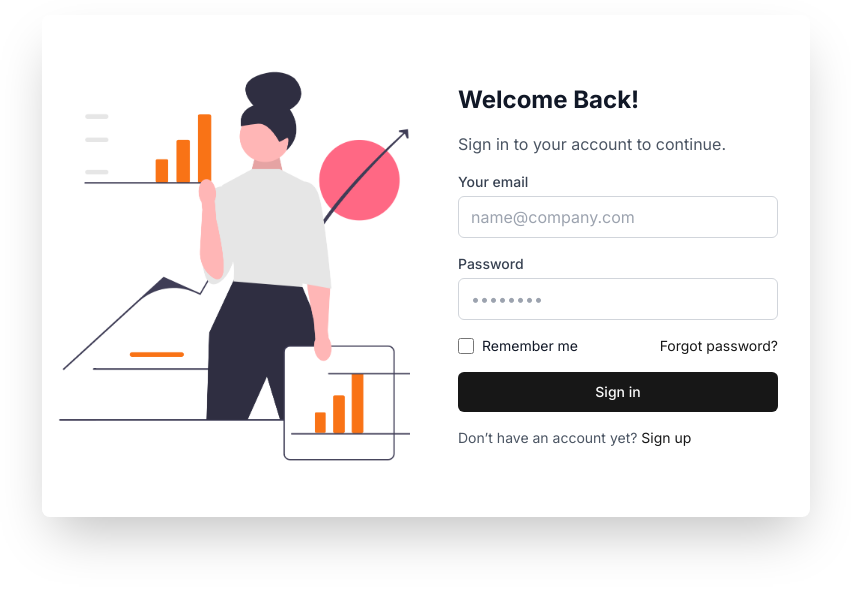
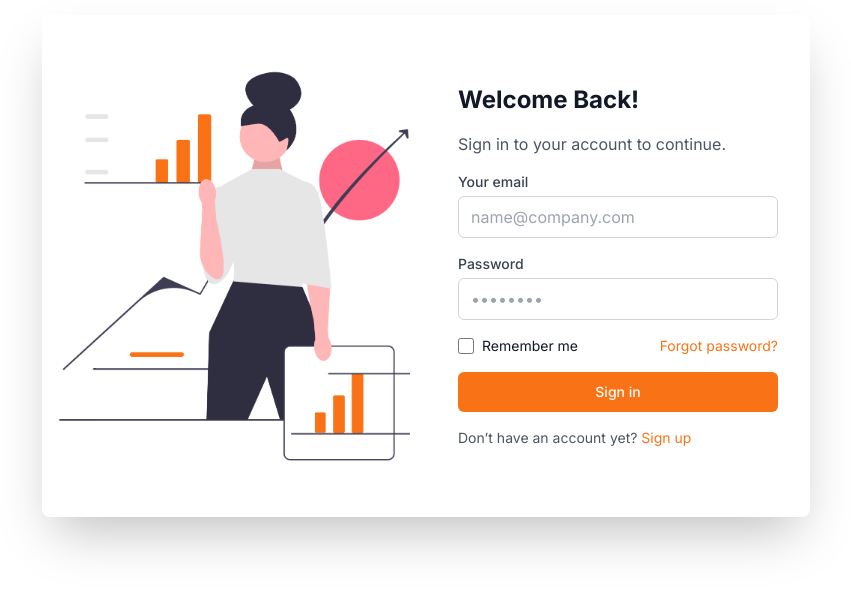
Before and after one commit to Stephen219/Alacrity-Data-Sharing-Platform, a Next.js app in the folder alacrity_frontend/: page /auth/sign-in in a window 1280 px wide. Shown: the part 134-724 px from the top of the page, without its empty margins (214-1065 px from the left). Built offline with nearby package versions, Linux system fonts and the light colour scheme.

Commit message:
fixed button colours

```diff
--- a/alacrity_frontend/src/app/globals.css
+++ b/alacrity_frontend/src/app/globals.css
@@ -11,7 +11,7 @@
     --card-foreground: 0 0% 3.9%;
     --popover: 0 0% 100%;
     --popover-foreground: 0 0% 3.9%;
-    --primary: 0 0% 9%;
+    --primary: 24.6 95% 53.1%;
     --primary-foreground: 0 0% 98%;
     --secondary: 0 0% 96.1%;
     --secondary-foreground: 0 0% 9%;
@@ -42,7 +42,7 @@
     --popover: 220 40% 15%; /* Subtle Popover Background */
     --popover-foreground: 210 40% 98%; /* Off-White */
 
-    --primary: 220 100% 75%; /* Bright Blue */
+    --primary: 24.6 95% 53.1%; /* still orange */
     --primary-foreground: 0 0% 0%; /* Black for contrast */
 
     --secondary: 228 30% 20%; /* Deep Gray-Blue */
--- a/alacrity_frontend/src/components/Landing/LandingRow3.tsx
+++ b/alacrity_frontend/src/components/Landing/LandingRow3.tsx
@@ -16,7 +16,7 @@ export default function LandingPage3() {
   const [, setCategories] = useState<string[]>(["Jan", "Feb", "Mar", "Apr", "May", "Jun"]);
 
   useEffect(() => {
-    fetch(`${BACKEND_URL}users/monthly-users`)
+    fetch(`${BACKEND_URL}users/monthly-users/`)
       .then((res) => res.json())
       .then((data) => {
         setCategories(data.months);
--- a/alacrity_frontend/src/components/Landing/popularResearch.tsx
+++ b/alacrity_frontend/src/components/Landing/popularResearch.tsx
@@ -9,6 +9,7 @@ import { Skeleton } from "@/components/ui/skeleton";
 import { useRouter } from "next/navigation";
 import Image from "next/image";
 import parse from "html-react-parser"
+import { BACKEND_URL } from "@/config";
 
 interface ResearchSubmission {
   id: number;
@@ -28,7 +29,7 @@ export default function TrendingResearchCarousel() {
   useEffect(() => {
     async function fetchSubmissions() {
       try {
-        const res = await fetch("http://localhost:8000/research/submissions/view/");
+        const res = await fetch(`${BACKEND_URL}research/submissions/view/`);
         const data = await res.json();
 
         // Check if popular submissions exist; otherwise, use recent submissions
--- a/alacrity_frontend/src/components/ui/LineChart.tsx
+++ b/alacrity_frontend/src/components/ui/LineChart.tsx
@@ -1,7 +1,7 @@
 "use client";
 import React, { useEffect, useState, useRef } from "react";
 import ApexCharts from "apexcharts";
-const BACKEND_URL = "http://127.0.0.1:8000/";
+import { BACKEND_URL } from "@/config";
 
 const LineChart: React.FC = () => {
   const chartRef = useRef<HTMLDivElement>(null);
```
